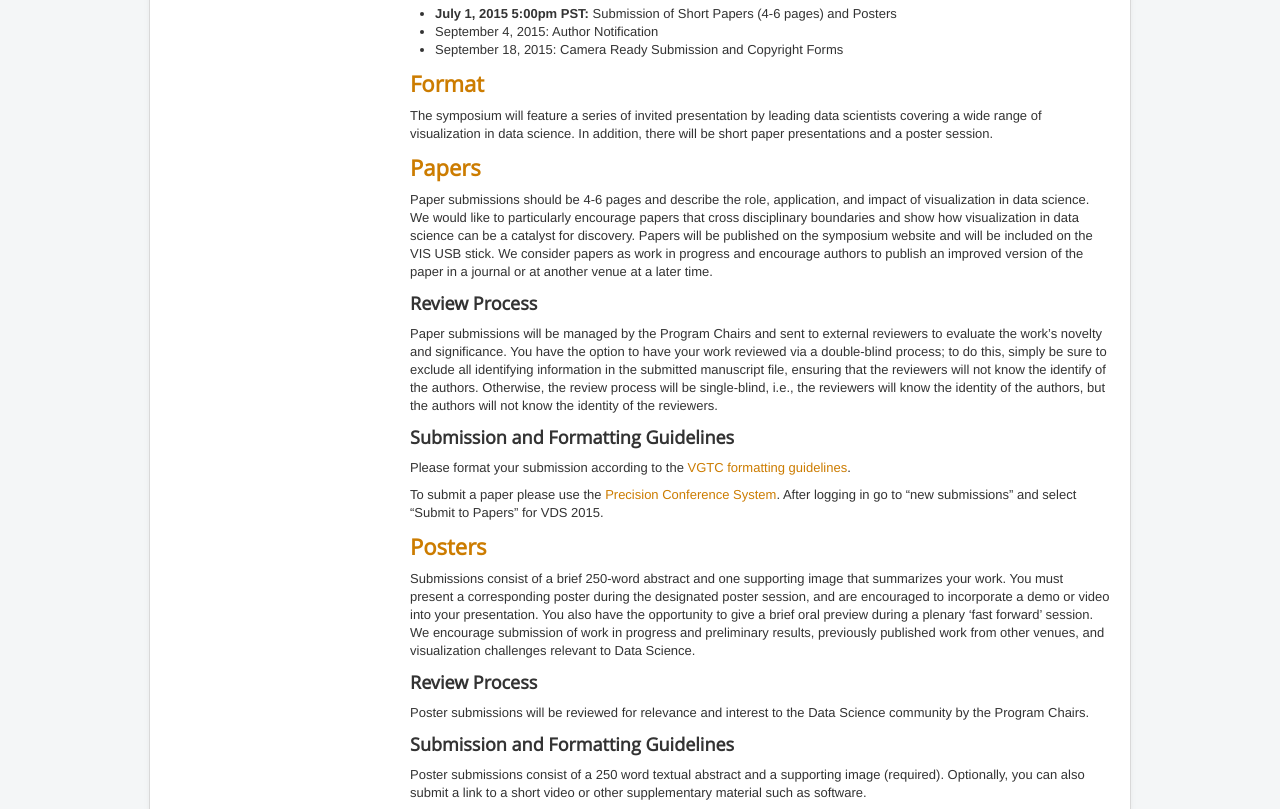
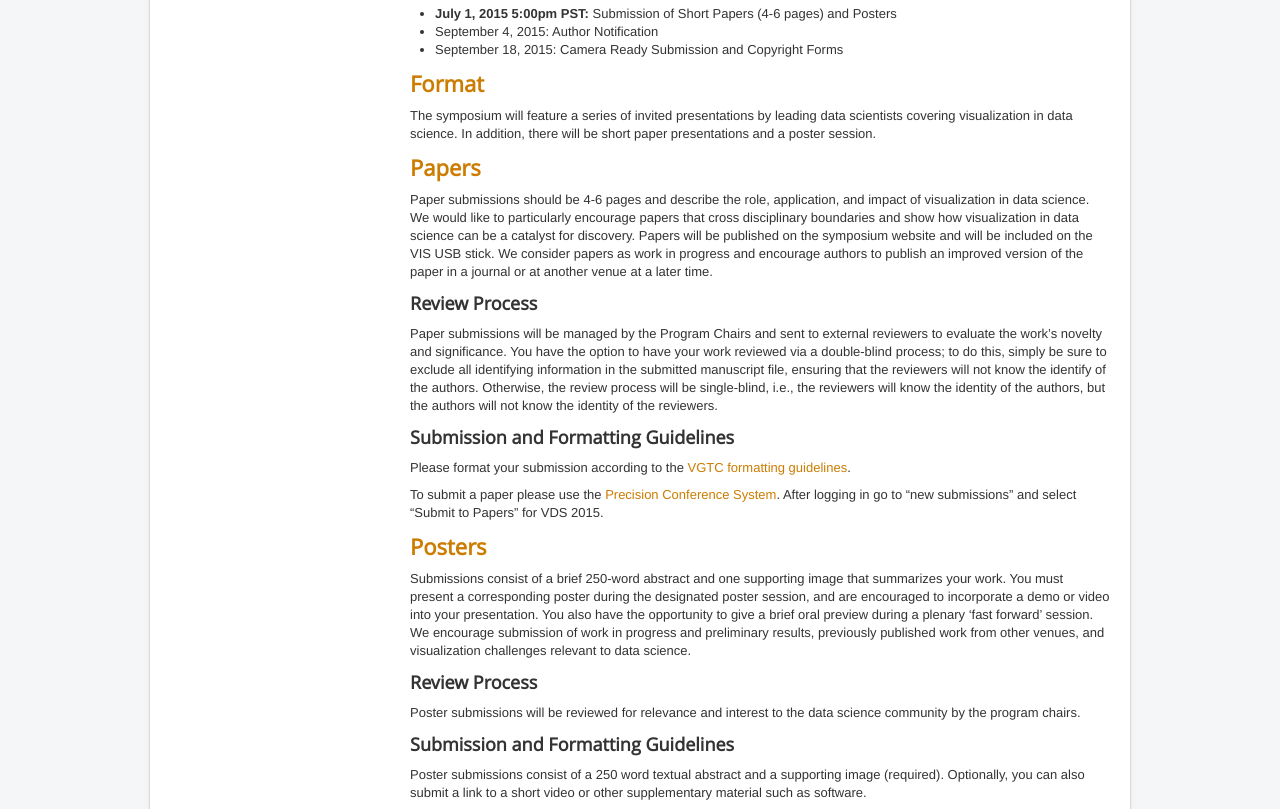
Before and after one commit to ngehlenborg/2017, a Jekyll site: the page built from cfp.md, in a window 1280 px wide. Shown: the part 626-1435 px from the top of the page. Built offline with Jekyll 4.4.1, drawn with Linux system fonts in a browser that asks for light colours.

Commit message:
fixed typos

```diff
--- a/cfp.md
+++ b/cfp.md
@@ -13,7 +13,7 @@ permalink: /cfp/
 
 ## Format
 
-The symposium will feature a series of invited presentation by leading data scientists covering a wide range of visualization in data science. In addition, there will be short paper presentations and a poster session.
+The symposium will feature a series of invited presentations by leading data scientists covering visualization in data science. In addition, there will be short paper presentations and a poster session.
 
 ## Papers
 
@@ -30,11 +30,11 @@ To submit a paper please use the [Precision Conference System](https://precision
 
 ## Posters
 
-Submissions consist of a brief 250-word abstract and one supporting image that summarizes your work. You must present a corresponding poster during the designated poster session, and are encouraged to incorporate a demo or video into your presentation. You also have the opportunity to give a brief oral preview during a plenary ‘fast forward’ session. We encourage submission of work in progress and preliminary results, previously published work from other venues, and visualization challenges relevant to Data Science.
+Submissions consist of a brief 250-word abstract and one supporting image that summarizes your work. You must present a corresponding poster during the designated poster session, and are encouraged to incorporate a demo or video into your presentation. You also have the opportunity to give a brief oral preview during a plenary ‘fast forward’ session. We encourage submission of work in progress and preliminary results, previously published work from other venues, and visualization challenges relevant to data science.
 
 ### Review Process
 
-Poster submissions will be reviewed for relevance and interest to the Data Science community by the Program Chairs.
+Poster submissions will be reviewed for relevance and interest to the data science community by the program chairs.
 
 ### Submission and Formatting Guidelines
 
```
